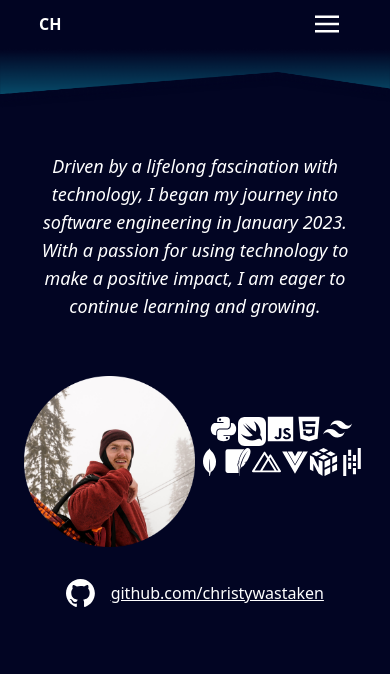
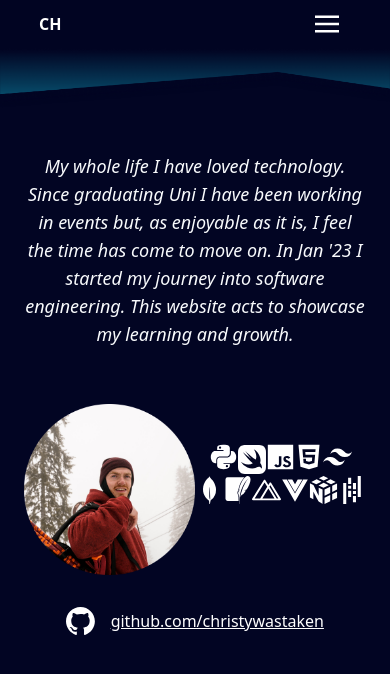
Before and after one commit to christywastaken/christianharrison, a Nuxt app: page / in a window 390 px wide. Shown: the top 674 px of the page. Built offline with nearby package versions, Linux system fonts and the light colour scheme.

Commit message:
Update UI for portfolio mobile and desktopindex

```diff
--- a/components/IndexDesktop.vue
+++ b/components/IndexDesktop.vue
@@ -1,9 +1,11 @@
 <template>
-  <div class="flex flex-col md:mt-60 mt-20 items-center justify-center mx-[10%]">
-    <div class="flex flex-row items-center justify-center max-h-64">
-      <div class="flex flex-col px-8 w-1/2  mx-20">
-        <div class="text-white italic text-lg">
-          My whole life I have loved technology. Since graduating Uni I have been working in events but, as enjoyable as it is, I feel the time has come to move on. In Jan '23 I started my journey into software engineering. This website acts to showcase my learning and growth.
+  <div class="flex flex-col 2xl:mt-80 md:mt-60 mt-20 items-center justify-center mx-[10%]">
+    <div class="flex flex-row items-center justify-center max-w-7xl">
+      <div class="flex flex-col px-8 w-1/2 mx-20">
+        <div class="text-slate-50 italic text-lg">
+          My whole life I have loved technology. Since graduating Uni I have been working in events but, as enjoyable as
+          it is, I feel the time has come to move on. In Jan '23 I started my journey into software engineering. This
+          website acts to showcase my learning and growth.
         </div>
         <div class="flex flex-row mt-12">
           <img
@@ -19,7 +21,7 @@
             class="flex flex-row items-center hover:text-gray-400"
             target="_blank"
             ><img src="/stack-images/github-mark-white.svg" class="flex object-contain pe-4 h-7 flex-row" />
-             <u>github.com/christywastaken</u></a
+            <u>github.com/christywastaken</u></a
           >
         </div>
       </div>
--- a/components/IndexMobile.vue
+++ b/components/IndexMobile.vue
@@ -1,9 +1,10 @@
 <template>
   <div class="flex flex-col mt-20">
     <div class="flex flex-col p-6">
-      <div class="text-white italic text-lg justify-center text-center">
-        Driven by a lifelong fascination with technology, I began my journey into software engineering in January 2023.
-        With a passion for using technology to make a positive impact, I am eager to continue learning and growing.
+      <div class="text-slate-50 italic text-lg justify-center text-center">
+        My whole life I have loved technology. Since graduating Uni I have been working in events but, as enjoyable as
+        it is, I feel the time has come to move on. In Jan '23 I started my journey into software engineering. This
+        website acts to showcase my learning and growth.
       </div>
     </div>
     <div class="flex flex-row items-center justify-center mx-6">
--- a/pages/portfolio.vue
+++ b/pages/portfolio.vue
@@ -1,6 +1,6 @@
 
 <template>
-  <div class="flex flex-col items-center p-4 mt-12 md:mx-[10%]">
+  <div class="flex flex-col items-center p-4 mt-12 xl:mt-40 md:mx-[10%]">
     <div v-for="(item, index) in blogPostItems" :key="index" class="mt-8 hidden md:flex">
       <BlogPostDesktop :title="item.title" :about="item.about" :image-src="item.image" :link="item.link"/>
     </div>
```
